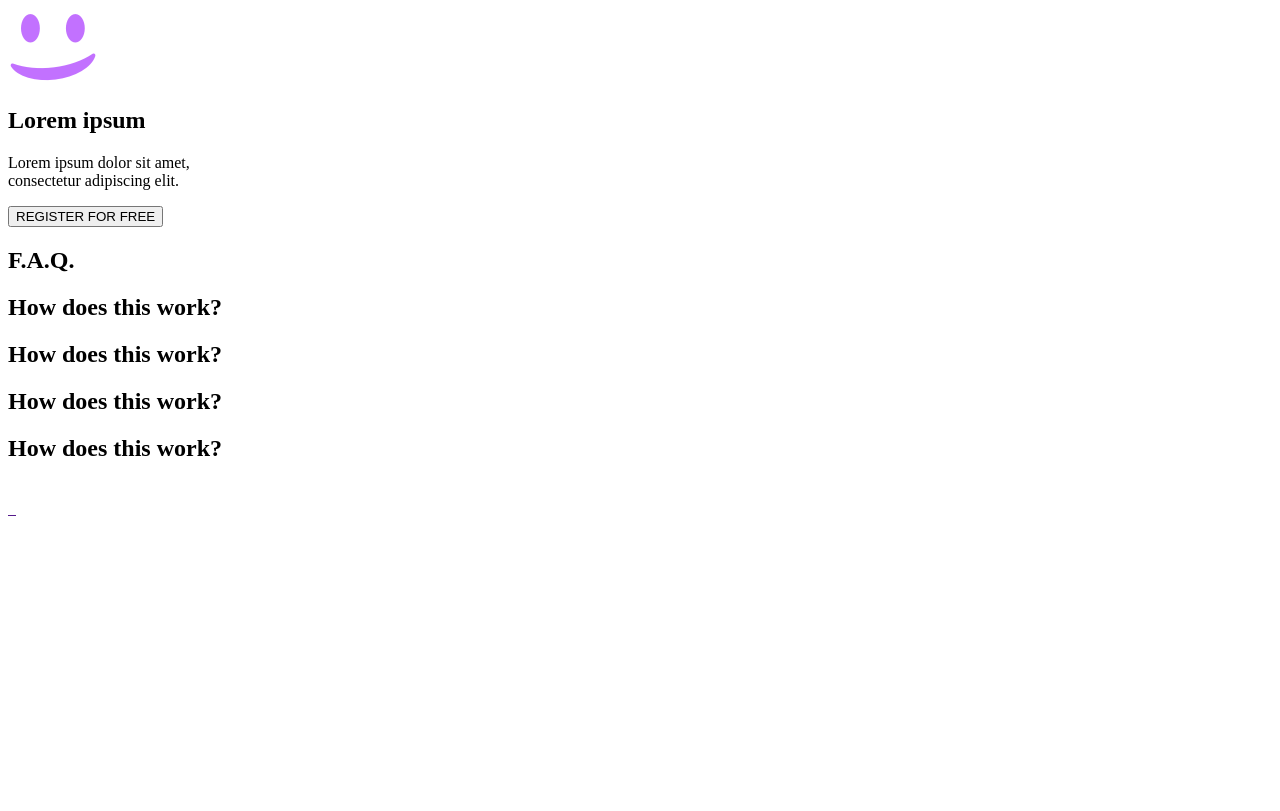
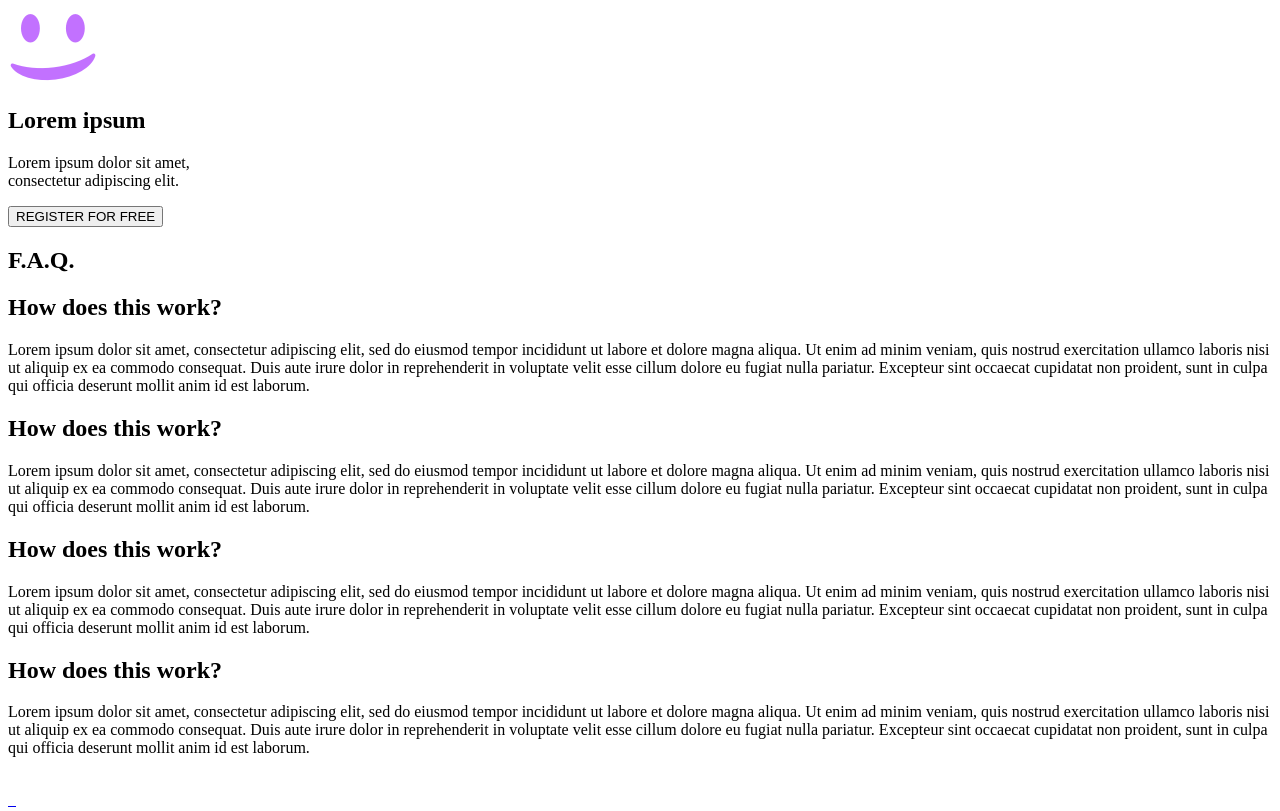
Before and after one commit to BPChance/atlas-web-development, a plain HTML site: page css_advanced/index.html in a window 1280 px wide. Shown: the part 6560-7371 px from the top of the page. Before the commit the page ends 7094 px from the top, so only its background shows below. Drawn offline with Linux system fonts and the light colour scheme.

Commit message:
updated head with google font

```diff
--- a/css_advanced/index.html
+++ b/css_advanced/index.html
@@ -9,17 +9,18 @@
         <title>Smile School - Home</title>
         <link rel="icon" href="images/favicon.ico">
         <link rel="stylesheet" href="styles.css">
+        <link href="https://fonts.googleapis.com/css2?family=Source+Sans+Pro:wght@400;600&display=swap" rel="stylesheet">
     </head>
     <body>
         <header class="header">
             <div class="header-content">
             <a href="#">
-                <img src="images/logo.png" alt="SmileSchool" class="logo">
+                <img src="images/logo.png" alt="SmileSchool logo" class="logo">
             </a>
             <nav class="header-links">
-                <a href="">COURSES</a>
-                <a href="">PRICING</a>
-                <a href="">LOGIN</a>
+                <a href="#">COURSES</a>
+                <a href="#">PRICING</a>
+                <a href="#">LOGIN</a>
             </nav>
             <section class="hero">
                 <div class="hero-text">
@@ -173,47 +174,75 @@
                 </div>
                 <button class="membership-btn">REGISTER FOR FREE</button>
             </section>
-            <section> <!-- FAQ Section -->
-                <h1>F.A.Q.</h1>
-                <div>
-                    <div>
-                        <div>
+            <section class="faq-section"> <!-- FAQ Section -->
+                <h1 class="faq-title">F.A.Q.</h1>
+                <div class="question-container">
+                    <div class="faq-row">
+                        <div class="question">
                             <h2>How does this work?</h2>
-                            <p></p>
+                            <p>Lorem ipsum dolor sit amet, consectetur adipiscing elit, sed
+                                do eiusmod tempor incididunt ut labore et dolore magna
+                                aliqua. Ut enim ad minim veniam, quis nostrud exercitation
+                                ullamco laboris nisi ut aliquip ex ea commodo consequat.
+                                Duis aute irure dolor in reprehenderit in voluptate velit esse
+                                cillum dolore eu fugiat nulla pariatur. Excepteur sint
+                                occaecat cupidatat non proident, sunt in culpa qui officia
+                                deserunt mollit anim id est laborum.</p>
                         </div>
-                        <div>
+                        <div class="question">
                             <h2>How does this work?</h2>
-                            <p></p>
+                            <p>Lorem ipsum dolor sit amet, consectetur adipiscing elit, sed
+                                do eiusmod tempor incididunt ut labore et dolore magna
+                                aliqua. Ut enim ad minim veniam, quis nostrud exercitation
+                                ullamco laboris nisi ut aliquip ex ea commodo consequat.
+                                Duis aute irure dolor in reprehenderit in voluptate velit esse
+                                cillum dolore eu fugiat nulla pariatur. Excepteur sint
+                                occaecat cupidatat non proident, sunt in culpa qui officia
+                                deserunt mollit anim id est laborum.</p>
                         </div>
                     </div>
-                    <div>
-                        <div>
+                    <div class="faq-row">
+                        <div class="question">
                             <h2>How does this work?</h2>
-                            <p></p>
+                            <p>Lorem ipsum dolor sit amet, consectetur adipiscing elit, sed
+                                do eiusmod tempor incididunt ut labore et dolore magna
+                                aliqua. Ut enim ad minim veniam, quis nostrud exercitation
+                                ullamco laboris nisi ut aliquip ex ea commodo consequat.
+                                Duis aute irure dolor in reprehenderit in voluptate velit esse
+                                cillum dolore eu fugiat nulla pariatur. Excepteur sint
+                                occaecat cupidatat non proident, sunt in culpa qui officia
+                                deserunt mollit anim id est laborum.</p>
                         </div>
-                        <div>
+                        <div class="question">
                             <h2>How does this work?</h2>
-                            <p></p>
+                            <p>Lorem ipsum dolor sit amet, consectetur adipiscing elit, sed
+                                do eiusmod tempor incididunt ut labore et dolore magna
+                                aliqua. Ut enim ad minim veniam, quis nostrud exercitation
+                                ullamco laboris nisi ut aliquip ex ea commodo consequat.
+                                Duis aute irure dolor in reprehenderit in voluptate velit esse
+                                cillum dolore eu fugiat nulla pariatur. Excepteur sint
+                                occaecat cupidatat non proident, sunt in culpa qui officia
+                                deserunt mollit anim id est laborum.</p>
                         </div>
                     </div>
                 </div>
             </section>
         </main>
-        <footer>
-            <div>
+        <footer class="footer">
+            <div class="footer-container">
                 <div>
-                    <a href="">
+                    <a href="#">
                         <img src="" alt="">
                     </a>
                     <div>
-                        <a href="">
+                        <a href="#">
                             <img src="" alt="">
                         </a>
-                        <a href="">
+                        <a href="#">
                             <img src="" alt="">
                         </a>
-                        <a href="">
-                            <img src="" alt="">
+                        <a href="#">
+                            <img src="images/" alt="">
                         </a>
                     </div>
                 </div>
```
